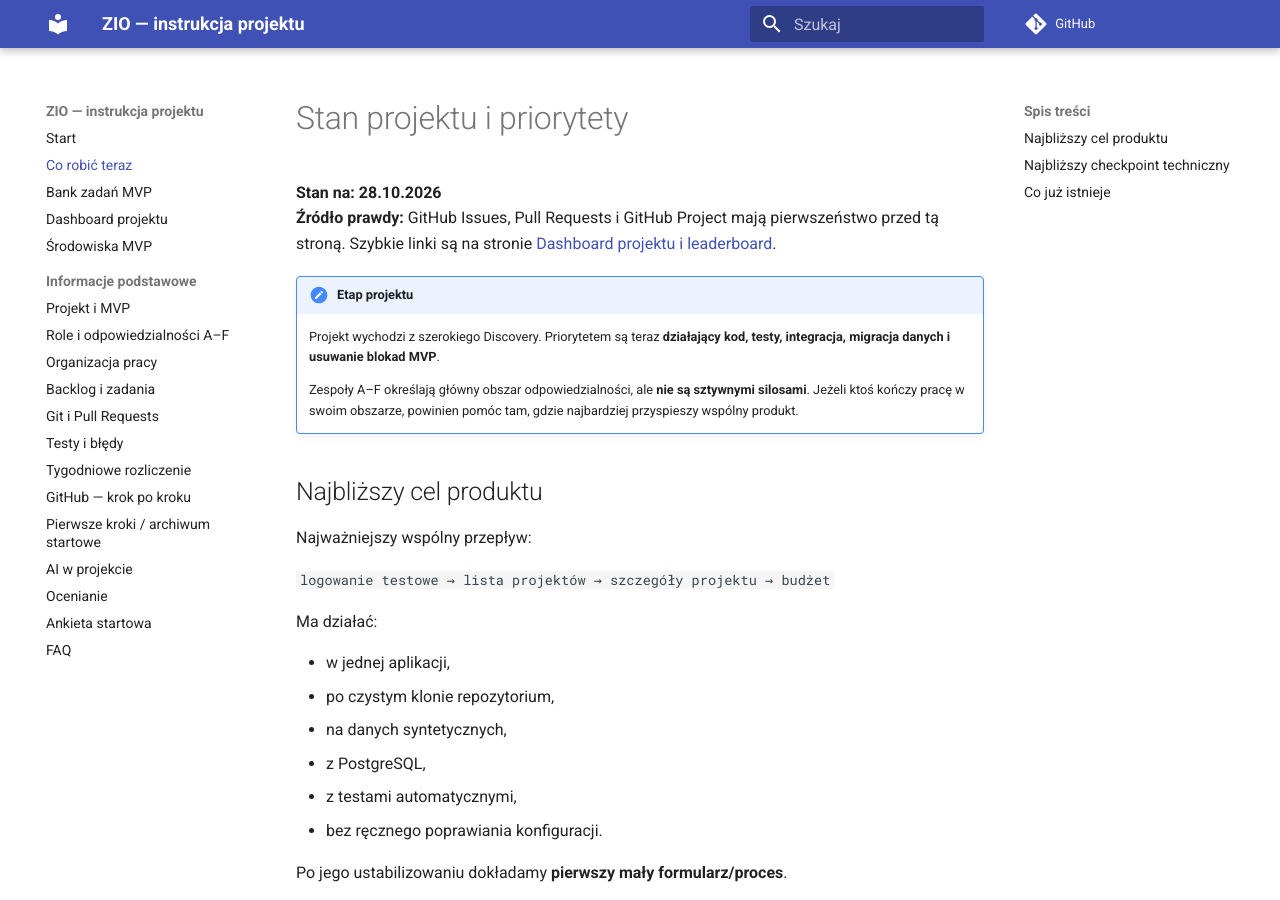
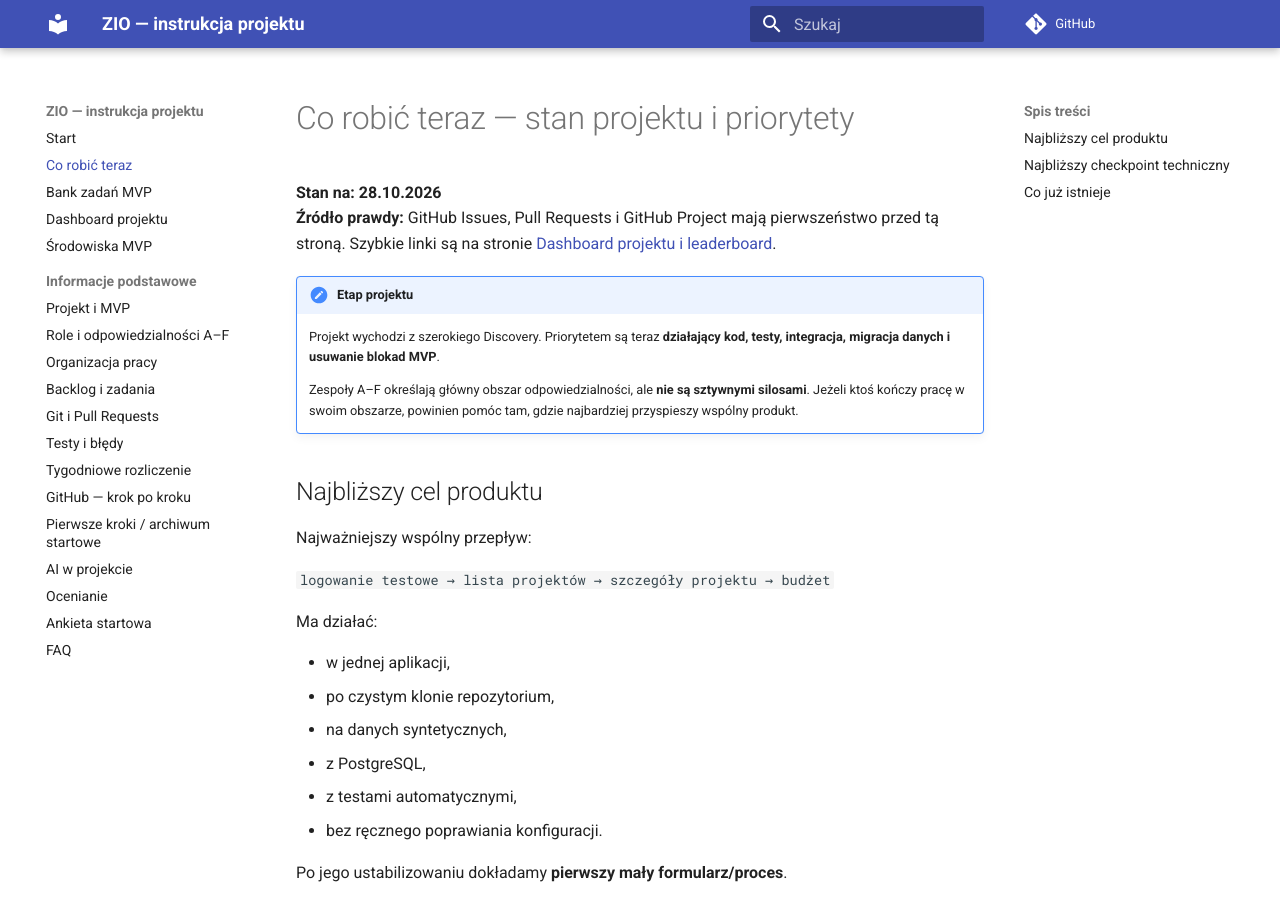
Before and after one commit to zio-wi-pb-mc/pb-science-office-manual, an MkDocs documentation site: the page built from manual/16-propozycje-zadan-po-audycie.md, in a window 1280 px wide and 900 px high. Built offline with MkDocs 1.6.1 and Material for MkDocs 9.7.7, drawn with Linux system fonts in a browser that asks for light colours; comment, search, counter and statistics services are not loaded.

Commit message:
docs: rename current status page for student navigation

```diff
--- a/manual/16-propozycje-zadan-po-audycie.md
+++ b/manual/16-propozycje-zadan-po-audycie.md
@@ -1,4 +1,4 @@
-# Stan projektu i priorytety
+# Co robić teraz — stan projektu i priorytety
 
 **Stan na: 28.10.2026**
 **Źródło prawdy:** GitHub Issues, Pull Requests i GitHub Project mają pierwszeństwo przed tą stroną. Szybkie linki są na stronie [Dashboard projektu i leaderboard](19-dashboard-projektu.md).
```
